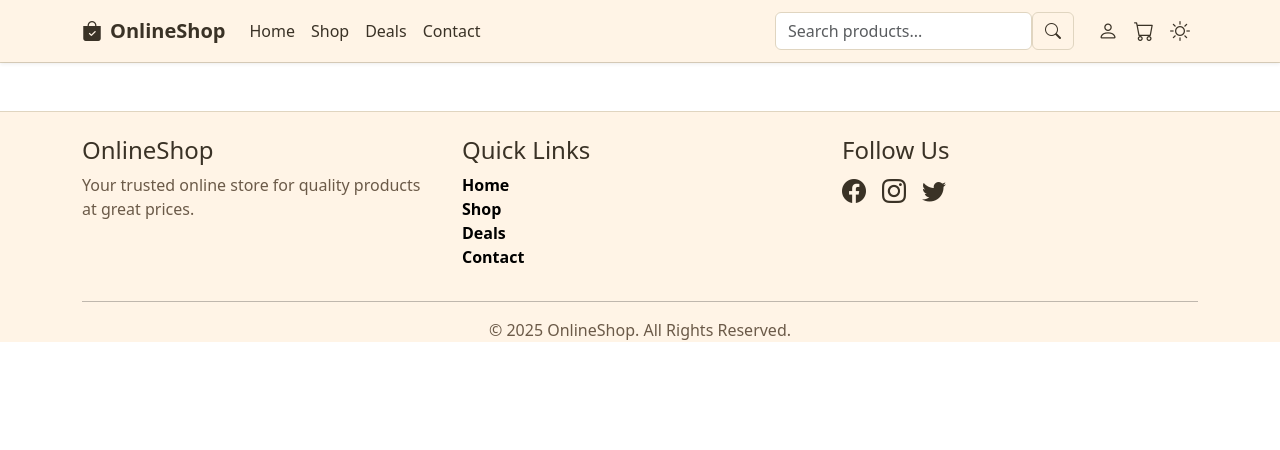
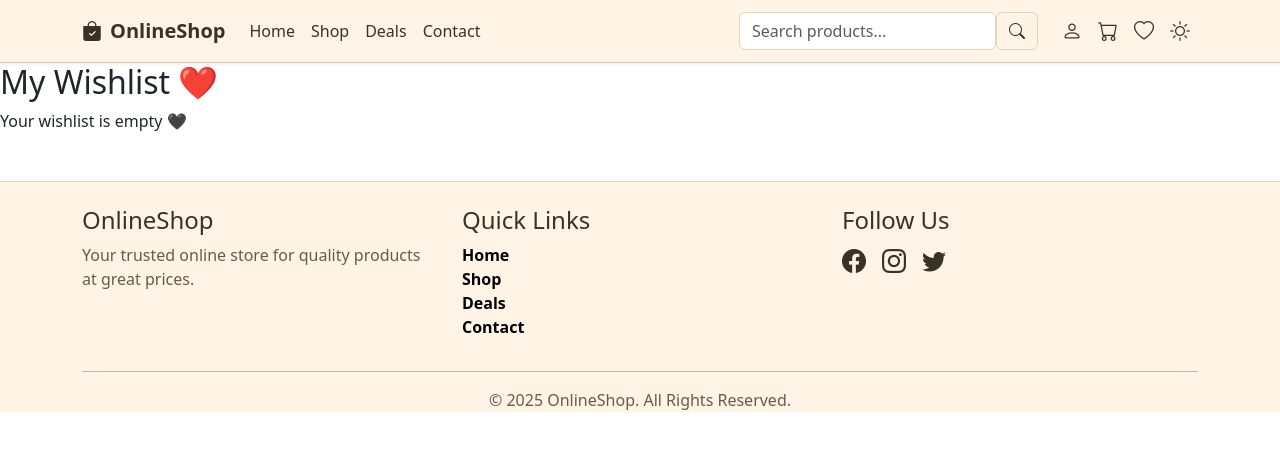
Before and after one commit to Sagarr315/React-Projects, a React (Vite) app in the folder Online-Shop/: page /wishlist in a window 1280 px wide. Shown: the top 450 px of the page. Built offline with nearby package versions, Linux system fonts and the light colour scheme.

Commit message:
Added Wishlist feature with context, page, and header integration

```diff
--- a/Online-Shop/src/App.jsx
+++ b/Online-Shop/src/App.jsx
@@ -6,6 +6,7 @@ import Contact from "./pages/Contact";
 import ProductsPage from "./pages/ProductPage";
 import ProductDetailsPage from "./pages/ProductDetailsPage";
 import CartPage from "./pages/CartPage";
+import WishlistPage from "./pages/WishlistPage";
 
 function App() {
   return (
@@ -18,6 +19,7 @@ function App() {
         <Route path="/productpage" element={<ProductsPage />} />
         <Route path="/products/:id" element={<ProductDetailsPage />} />
         <Route path="/cart" element={<CartPage />} />
+        <Route path="/wishlist" element={<WishlistPage />} />
       </Routes>
 
       <Footer />
--- a/Online-Shop/src/components/Header.jsx
+++ b/Online-Shop/src/components/Header.jsx
@@ -72,6 +72,11 @@ function Header() {
                 </Link>
               </li>
               <li className="nav-item">
+                <Link className="nav-link custom-icon" to="/wishlist">
+                  <i className="bi bi-heart fs-5"></i>
+                </Link>
+              </li>
+              <li className="nav-item">
                 <button className="nav-link custom-icon btn border-0 bg-transparent">
                   <i className="bi bi-sun fs-5"></i>
                 </button>
--- /dev/null
+++ b/Online-Shop/src/components/WishlistItem.jsx
@@ -0,0 +1,31 @@
+import { useWishlist } from "../context/WishlistContext";
+import { useCart } from "../context/CartContext";
+
+const WishlistItem = ({ product }) => {
+  const { removeFromWishlist, moveToCart } = useWishlist();
+  const { addToCart } = useCart();
+
+  // Handle both product.image and product.images
+  const imageSrc = product.image
+    ? product.image
+    : product.images
+    ? (Array.isArray(product.images) ? product.images[0] : product.images)
+    : "/images/placeholder.jpg"; // fallback
+
+  return (
+    <div className="wishlist-item">
+      <img src={imageSrc} alt={product.title} width="120" />
+      <h4>{product.title}</h4>
+      <p>${product.price}</p>
+
+      <button onClick={() => removeFromWishlist(product.id)}>
+        Remove
+      </button>
+      <button onClick={() => moveToCart(product, addToCart)}>
+        Move to Cart
+      </button>
+    </div>
+  );
+};
+
+export default WishlistItem;
--- /dev/null
+++ b/Online-Shop/src/context/WishlistContext.jsx
@@ -0,0 +1,36 @@
+import { createContext, useContext, useState } from "react";
+
+const WishlistContext = createContext();
+
+export const WishlistProvider = ({ children }) => {
+  const [wishlist, setWishlist] = useState([]);
+
+  // Add item to wishlist
+  const addToWishlist = (product) => {
+    const exists = wishlist.find((item) => item.id === product.id);
+    if (!exists) {
+      setWishlist([...wishlist, product]);
+    }
+  };
+
+  // Remove item from wishlist
+  const removeFromWishlist = (id) => {
+    setWishlist(wishlist.filter((item) => item.id !== id));
+  };
+
+  // Move item from wishlist → cart
+  const moveToCart = (product, addToCart) => {
+    removeFromWishlist(product.id);
+    addToCart(product);
+  };
+
+  return (
+    <WishlistContext.Provider
+      value={{ wishlist, addToWishlist, removeFromWishlist, moveToCart }}
+    >
+      {children}
+    </WishlistContext.Provider>
+  );
+};
+
+export const useWishlist = () => useContext(WishlistContext);
--- a/Online-Shop/src/main.jsx
+++ b/Online-Shop/src/main.jsx
@@ -2,6 +2,7 @@ import { StrictMode } from "react";
 import { createRoot } from "react-dom/client";
 import { BrowserRouter } from "react-router-dom";
 import { CartProvider } from "./context/CartContext";
+import { WishlistProvider } from "./context/WishlistContext.jsx";
 import "bootstrap/dist/css/bootstrap.min.css";
 import "bootstrap-icons/font/bootstrap-icons.css";
 import "./index.css";
@@ -11,7 +12,9 @@ createRoot(document.getElementById("root")).render(
   <StrictMode>
     <BrowserRouter>
       <CartProvider>
-        <App />
+        <WishlistProvider>
+          <App />
+        </WishlistProvider>
       </CartProvider>
     </BrowserRouter>
   </StrictMode>
--- a/Online-Shop/src/pages/ProductDetailsPage.jsx
+++ b/Online-Shop/src/pages/ProductDetailsPage.jsx
@@ -4,6 +4,7 @@ import ProductImageZoom from "../components/ProductImageZoom";
 import ToastNotification from "../components/ToastNotification";
 import { useNavigate } from "react-router-dom";
 import { useCart } from "../context/CartContext";
+import { useWishlist } from "../context/WishlistContext";
 
 function ProductDetailsPage() {
   const { id } = useParams();
@@ -38,7 +39,7 @@ function ProductDetailsPage() {
   };
 
   if (!product) return <div className="text-center mt-5">Loading...</div>;
-
+  const { addToWishlist } = useWishlist();
   return (
     <div className="container mt-4">
       <button className="btn btn-secondary mb-3" onClick={() => navigate(-1)}>
@@ -64,6 +65,12 @@ function ProductDetailsPage() {
           </button>
         </div>
       </div>
+      <button
+        className="btn btn-outline-danger mt-3"
+        onClick={() => addToWishlist(product)}
+      >
+        ❤️ Add to Wishlist
+      </button>
     </div>
   );
 }
--- /dev/null
+++ b/Online-Shop/src/pages/WishlistPage.jsx
@@ -0,0 +1,21 @@
+import { useWishlist } from "../context/WishlistContext";
+import WishlistItem from "../components/WishlistItem";
+
+const WishlistPage = () => {
+  const { wishlist } = useWishlist();
+
+  return (
+    <div>
+      <h2>My Wishlist ❤️</h2>
+      {wishlist.length === 0 ? (
+        <p>Your wishlist is empty 🖤</p>
+      ) : (
+        wishlist.map((product) => (
+          <WishlistItem key={product.id} product={product} />
+        ))
+      )}
+    </div>
+  );
+};
+
+export default WishlistPage;
```
